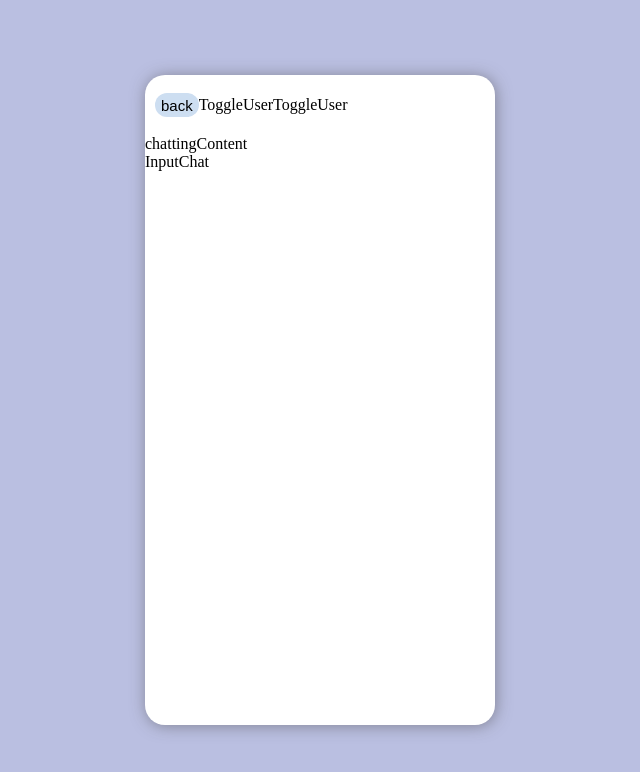
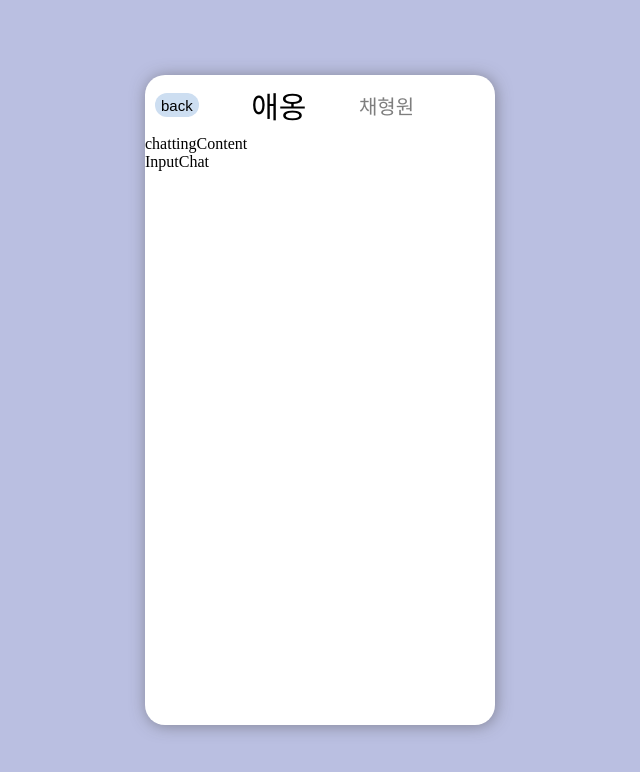
Before and after one commit to oyatplum/react-messenger-17th-Refactoring, a React (Create React App) app: page / in a window 1280 px wide. Shown: the top 772 px of the page, without its empty margins (320-960 px from the left). Built offline with nearby package versions, Linux system fonts and the light colour scheme; a web font is replaced by a local one.

Commit message:
feat: create ToggleUser component

```diff
--- a/src/chatting/header.tsx
+++ b/src/chatting/header.tsx
@@ -7,8 +7,16 @@ function header() {
   return (
     <Head>
       <Button>back</Button>
-      <ToggleUser />
-      <ToggleUser />
+      <ToggleUser
+        userId={userList[0].userId}
+        userName={userList[0].userName}
+        isUser={userList[0].isUser}
+      />
+      <ToggleUser
+        userId={userList[1].userId}
+        userName={userList[1].userName}
+        isUser={userList[1].isUser}
+      />
     </Head>
   );
 }
--- a/src/user/ToggleUser.tsx
+++ b/src/user/ToggleUser.tsx
@@ -1,7 +1,44 @@
 import React from 'react';
+import { useState } from 'react';
+import styled from 'styled-components';
+import { useRecoilState } from 'recoil';
+import { UserInfo } from '../interface/interface';
+import { selectedUser } from '../atom/atom';
 
-function ToggleUser() {
-  return <div>ToggleUser</div>;
+function ToggleUser({ userId, userName }: UserInfo) {
+  const [selectedId, setSelectedId] = useRecoilState(selectedUser);
+
+  // const changeUser = () => {
+  //   if (isUser) {
+  //     setName('애옹');
+  //   } else {
+  //     setName('채형원');
+  //   }
+  // };
+
+  return (
+    <>
+      {selectedId == userId ? (
+        <>
+          <NowUser>{userName}</NowUser>
+        </>
+      ) : (
+        <CounterPart onClick={() => setSelectedId(userId)}>
+          {userName}
+        </CounterPart>
+      )}
+    </>
+  );
 }
 
+const NowUser = styled.div`
+  font-size: 30px;
+  margin-left: 15%;
+`;
+const CounterPart = styled.div`
+  font-size: 20px;
+  margin-left: 15%;
+  opacity: 0.5;
+`;
+
 export default ToggleUser;
```
